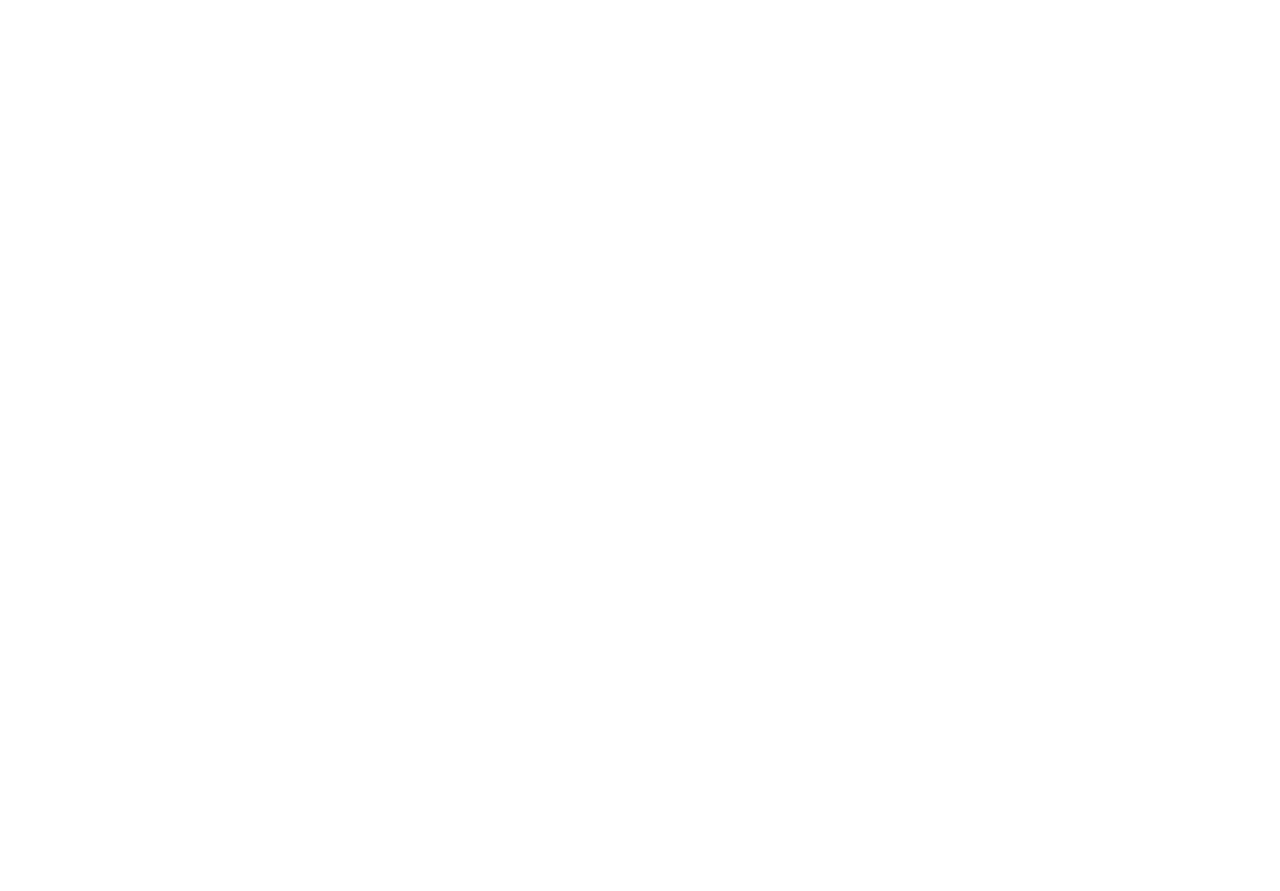
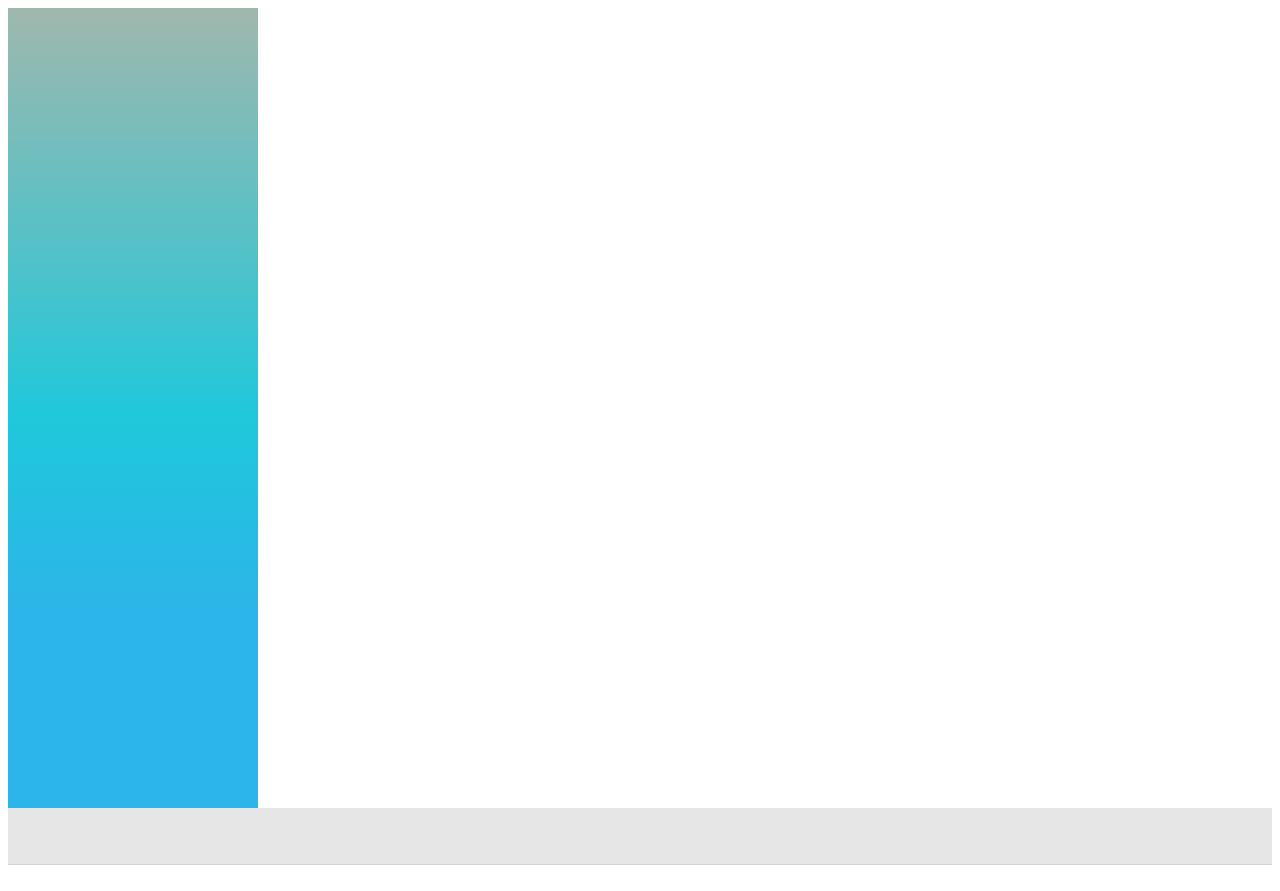
Before and after one commit to Grenter/BookShelf, an Angular app in the folder bookshelf-ui-angular/: page / in a window 1280 px wide. Before the commit the page ends 800 px from the top, so only its background shows below. Built offline with nearby package versions, Linux system fonts and the light colour scheme.

Commit message:
Copy some intial styles for a base style

```diff
--- a/bookshelf-ui-angular/src/app/app.component.html
+++ b/bookshelf-ui-angular/src/app/app.component.html
@@ -1,8 +1,10 @@
-<div style="text-align:center">
+<div class="sidebar">
+</div>
 
+<div class="main">
+  <div class="top-row px-4">
+  </div>
 
-<ul>
-
-</ul>
-
-<router-outlet></router-outlet>
+  <div class="content px-4">
+  </div>
+</div>
--- a/bookshelf-ui-angular/src/index.html
+++ b/bookshelf-ui-angular/src/index.html
@@ -2,7 +2,7 @@
 <html lang="en">
 <head>
   <meta charset="utf-8">
-  <title>BookshelfUiAngular</title>
+  <title>BookShelf Angular</title>
   <base href="/">
 
   <meta name="viewport" content="width=device-width, initial-scale=1">
--- a/bookshelf-ui-angular/src/styles.css
+++ b/bookshelf-ui-angular/src/styles.css
@@ -1 +1,121 @@
-/* You can add global styles to this file, and also import other style files */
+html, body {
+    font-family: 'Helvetica Neue', Helvetica, Arial, sans-serif;
+}
+
+app {
+    position: relative;
+    display: flex;
+    flex-direction: column;
+}
+
+.top-row {
+    height: 3.5rem;
+    display: flex;
+    align-items: center;
+}
+
+.main {
+    flex: 1;
+}
+
+    .main .top-row {
+        background-color: #e6e6e6;
+        border-bottom: 1px solid #d6d5d5;
+    }
+
+.sidebar {
+    background-image: linear-gradient(180deg,#9fb8ad 0%, #1fc8db 51%, #2cb5e8 75%);
+}
+
+    .sidebar .top-row {
+        background-color: rgba(0,0,0,0.4);
+    }
+
+    .sidebar .navbar-brand {
+        font-size: 1.1rem;
+    }
+
+    .sidebar .oi {
+        width: 2rem;
+        font-size: 1.1rem;
+        vertical-align: text-top;
+        top: -2px;
+    }
+
+.nav-item {
+    font-size: 0.9rem;
+    padding-bottom: 0.5rem;
+}
+
+    .nav-item:first-of-type {
+        padding-top: 1rem;
+    }
+
+    .nav-item:last-of-type {
+        padding-bottom: 1rem;
+    }
+
+    .nav-item a {
+        color: #d7d7d7;
+        border-radius: 4px;
+        height: 3rem;
+        display: flex;
+        align-items: center;
+        line-height: 3rem;
+    }
+
+        .nav-item a.active {
+            background-color: rgba(255,255,255,0.25);
+            color: white;
+        }
+
+        .nav-item a:hover {
+            background-color: rgba(255,255,255,0.1);
+            color: white;
+        }
+
+.content {
+    padding-top: 1.1rem;
+}
+
+.navbar-toggler {
+    background-color: rgba(255, 255, 255, 0.1);
+}
+
+@media (max-width: 767.98px) {
+    .main .top-row {
+        display: none;
+    }
+}
+
+@media (min-width: 768px) {
+    app {
+        flex-direction: row;
+    }
+
+    .sidebar {
+        width: 250px;
+        height: 100vh;
+        position: sticky;
+        top: 0;
+    }
+
+    .main .top-row {
+        position: sticky;
+        top: 0;
+    }
+
+    .main > div {
+        padding-left: 2rem !important;
+        padding-right: 1.5rem !important;
+    }
+
+    .navbar-toggler {
+        display: none;
+    }
+
+    .sidebar .collapse {
+        /* Never collapse the sidebar for wide screens */
+        display: block;
+    }
+}
```
